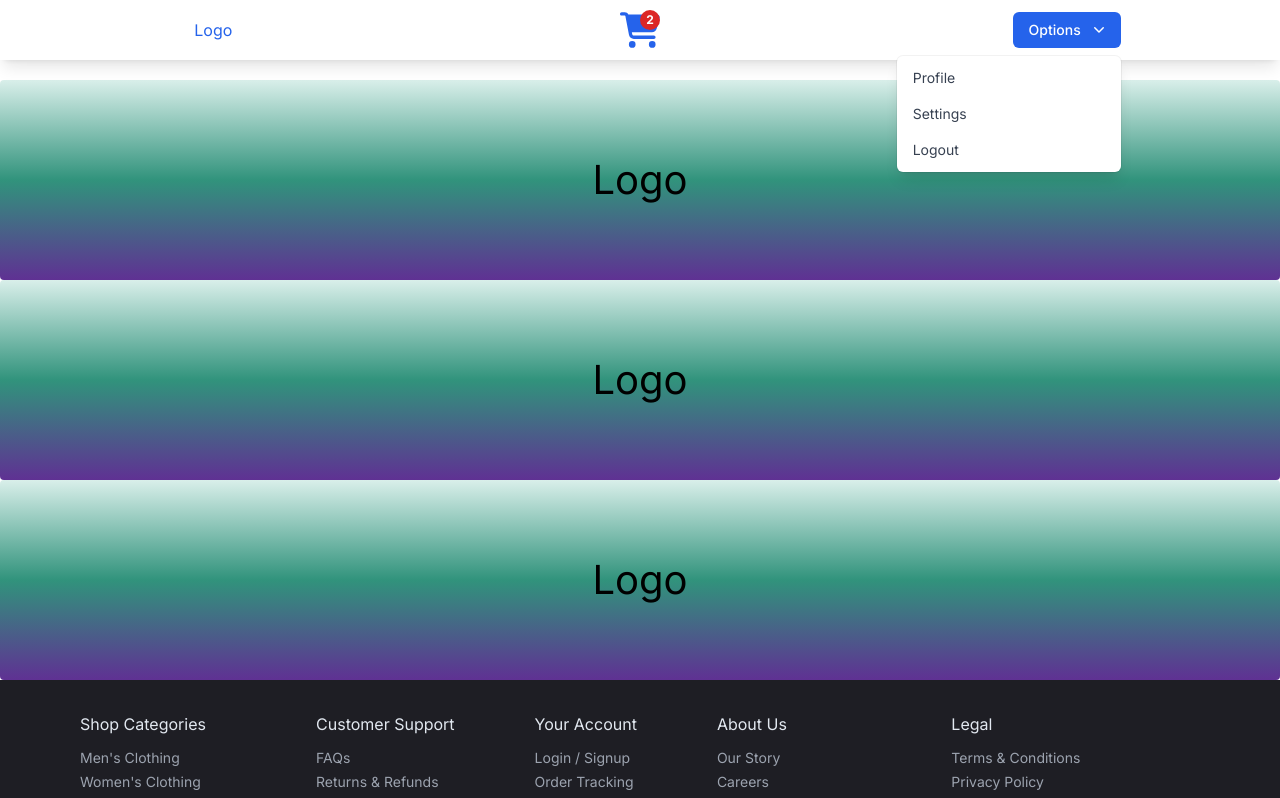
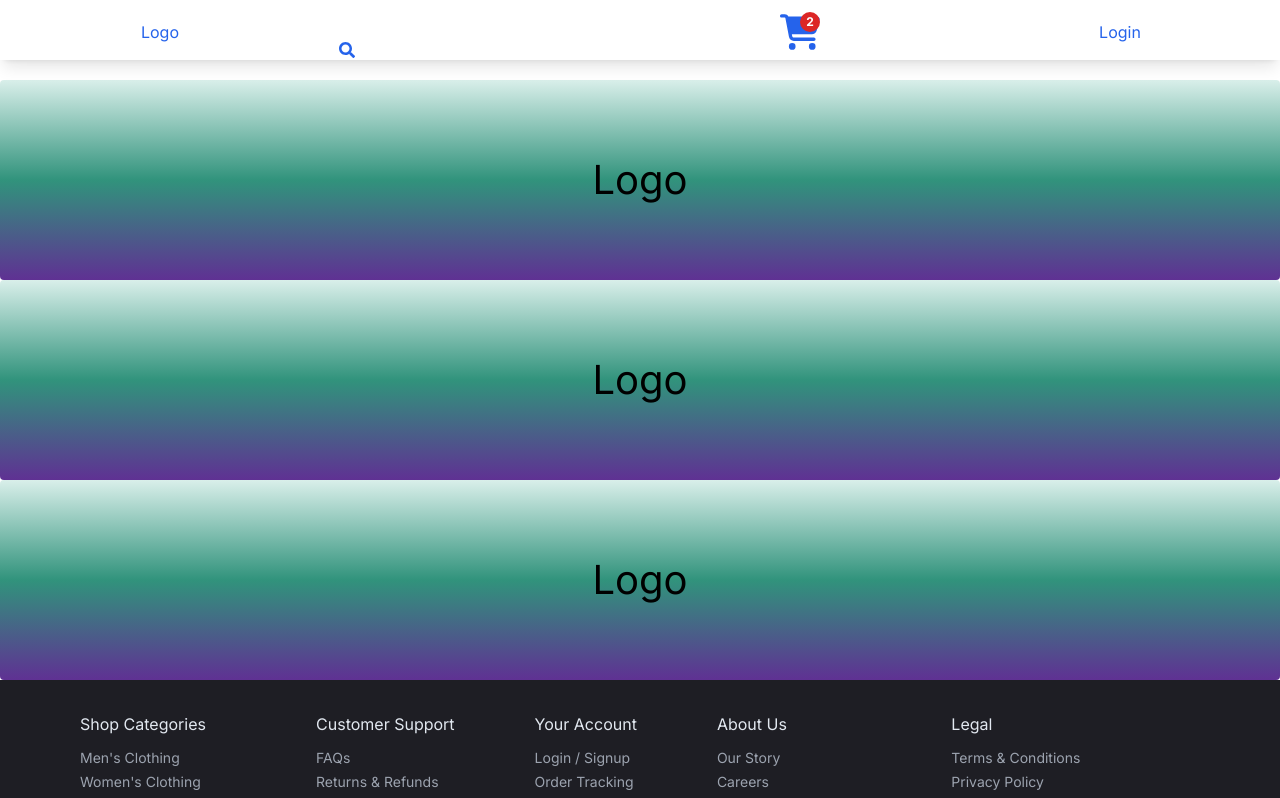
Before and after one commit to project-team1241/ecommerce_frontend, a React (Vite) app: page / in a window 1280 px wide. Shown: the top 798 px of the page. Built offline with nearby package versions, Linux system fonts and the light colour scheme.

Commit message:
search has been added

```diff
--- a/src/components/Nav.jsx
+++ b/src/components/Nav.jsx
@@ -1,18 +1,20 @@
 import React, { useEffect, useState } from "react";
 import { FaCartShopping } from "react-icons/fa6";
 import ProfileDropdown from "./ProfileDropdown";
+import Search from "./Search";
 
 const Nav = () => {
     const [ordersCart, setOrdersCart] = useState(0);
-    const [isLogin, setIsLogin] = useState(true);
+    const [isLogin, setIsLogin] = useState(false);
 
     useEffect(() => {
         setOrdersCart(2);
     }, []);
 
     return (
-        <div className="fixed grid grid-cols-3 place-items-center bg-[#ffffff] text-gray-900 h-[60px] rouded-b-[5px] shadow-lg hover:text-blue-600 w-screen z-10">
+        <div className="fixed grid grid-cols-4 place-items-center bg-[#ffffff] text-gray-900 h-[60px] rouded-b-[5px] shadow-lg hover:text-blue-600 w-screen z-10">
             <h2>Logo</h2>
+            <Search />
             <div className="h-[40px] w-[40px] relative z-11">
                 <FaCartShopping className="h-[100%] w-[100%] self-center"></FaCartShopping>
                 <div
@@ -21,7 +23,7 @@ const Nav = () => {
                     {ordersCart}
                 </div>
             </div>
-            {isLogin ? <ProfileDropdown /> : <button></button>}
+            {isLogin ? <ProfileDropdown /> : <button>Login</button>}
         </div>
     );
 };
--- /dev/null
+++ b/src/components/Search.jsx
@@ -0,0 +1,22 @@
+import React from "react";
+import { FaSearch } from "react-icons/fa";
+
+function Search() {
+    return (
+        <div>
+            <form>
+                <label htmlFor="search" className="">
+                    <input
+                        type="search"
+                        class="w-full px-4 py-2 text-gray-700 focus:outline-none focus:ring focus:ring-blue-600 focus:ring-opacity-50"
+                    />
+                    <button>
+                        <FaSearch />
+                    </button>
+                </label>
+            </form>
+        </div>
+    );
+}
+
+export default Search;
```
